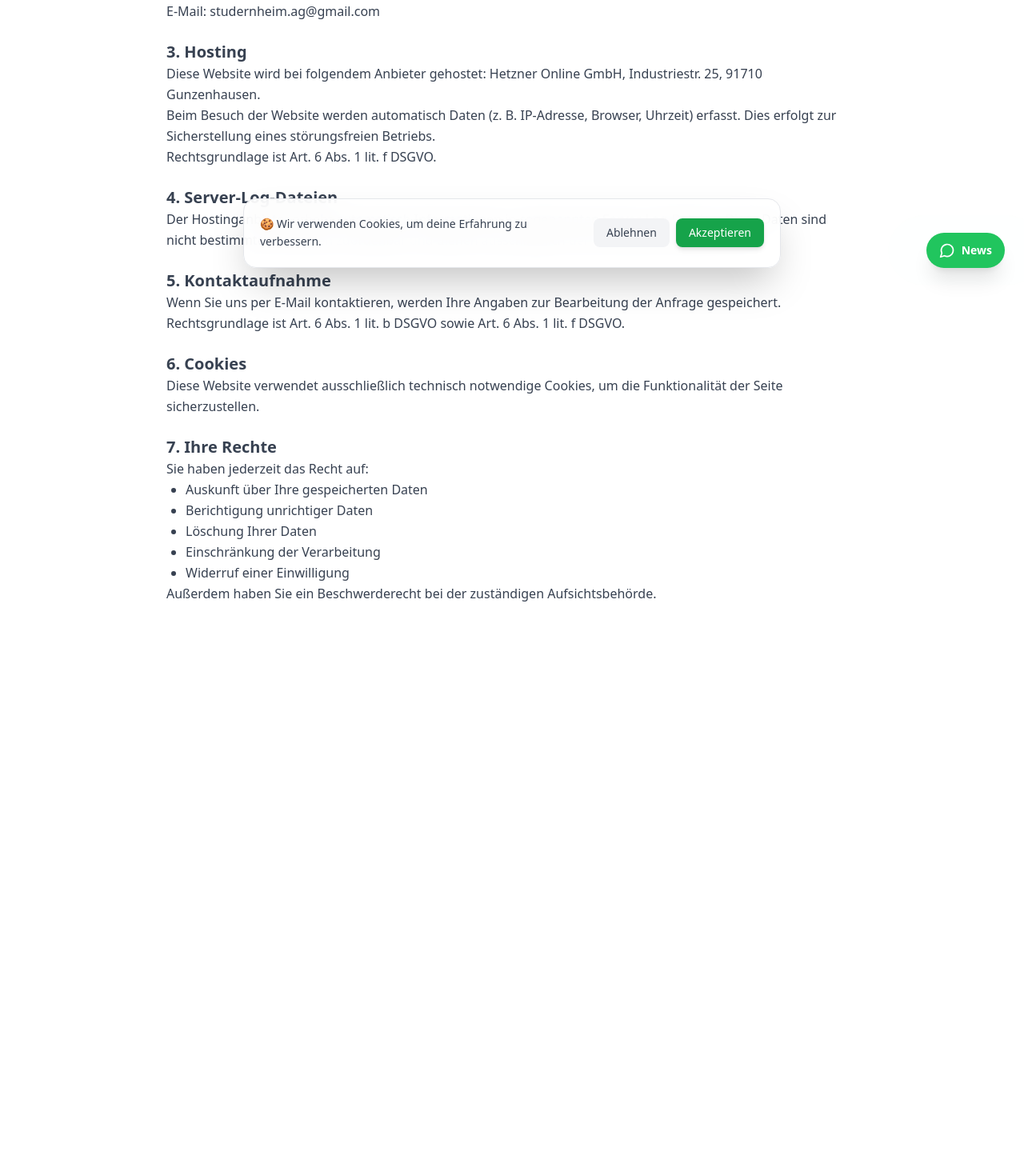
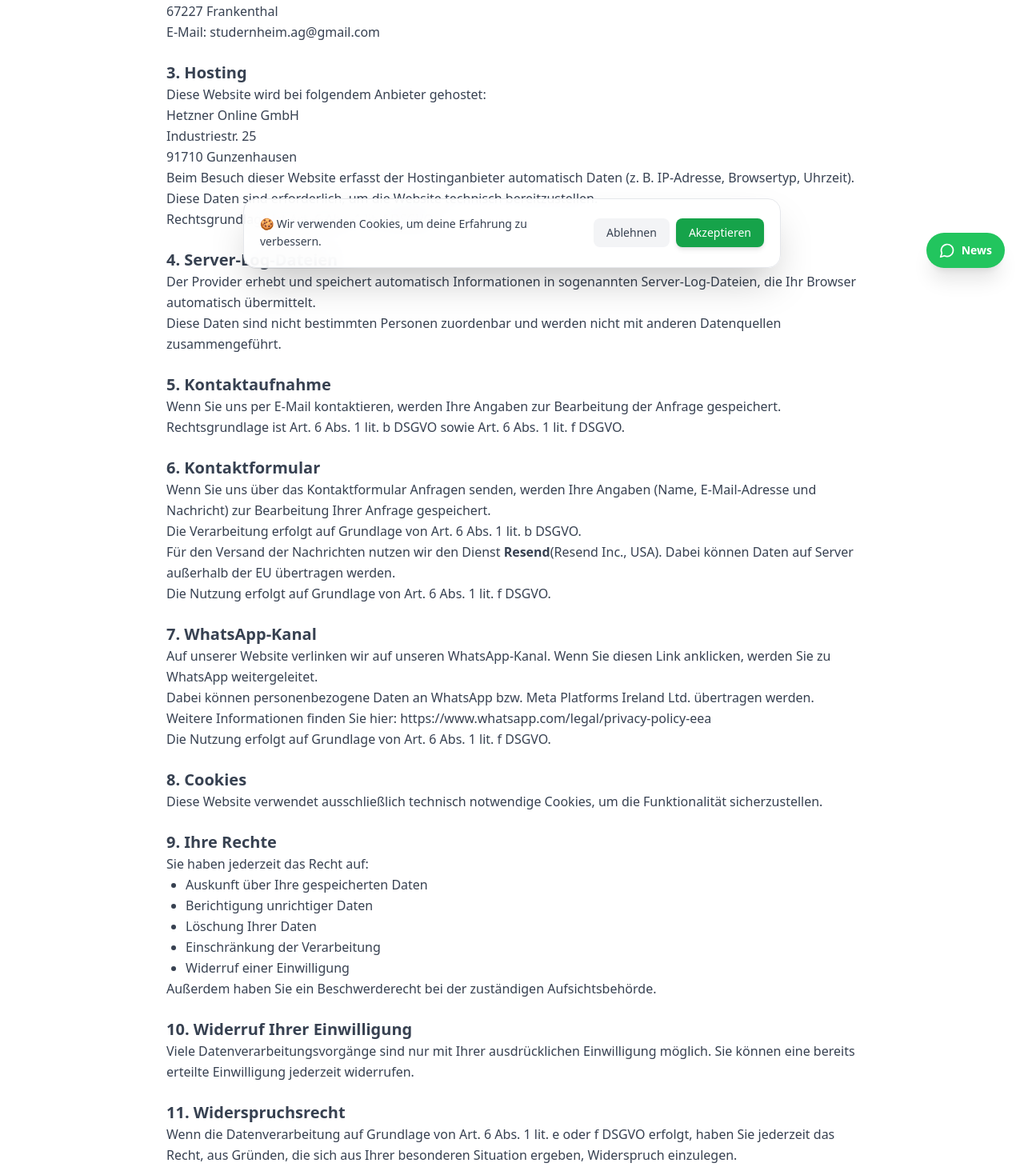
Before and after one commit to Wowax83/studernheim-website, a Next.js app: page /datenschutz in a window 1280 px wide. Shown: the part 441-1910 px from the top of the page at 80% size. Before the commit the page ends 1276 px from the top, so only its background shows below. Built offline with nearby package versions, Linux system fonts and the light colour scheme; no server answers.

Commit message:
Update page.tsx

```diff
--- a/app/datenschutz/page.tsx
+++ b/app/datenschutz/page.tsx
@@ -5,14 +5,21 @@ export default function Datenschutz() {
 
       <div className="space-y-6 text-gray-700 leading-relaxed">
 
+        {/* 1 */}
         <section>
           <h2 className="text-xl font-semibold">1. Allgemeine Hinweise</h2>
           <p>
-            Der Schutz Ihrer persönlichen Daten ist uns wichtig. Personenbezogene Daten sind alle Daten,
-            mit denen Sie persönlich identifiziert werden können.
+            Der Schutz Ihrer persönlichen Daten ist uns ein besonderes Anliegen.
+            Wir behandeln Ihre personenbezogenen Daten vertraulich und entsprechend
+            den gesetzlichen Datenschutzvorschriften sowie dieser Datenschutzerklärung.
+          </p>
+          <p>
+            Personenbezogene Daten sind alle Daten, mit denen Sie persönlich identifiziert
+            werden können.
           </p>
         </section>
 
+        {/* 2 */}
         <section>
           <h2 className="text-xl font-semibold">2. Verantwortlicher</h2>
           <p>
@@ -23,51 +30,103 @@ export default function Datenschutz() {
           </p>
         </section>
 
+        {/* 3 */}
         <section>
           <h2 className="text-xl font-semibold">3. Hosting</h2>
           <p>
             Diese Website wird bei folgendem Anbieter gehostet:
-            Hetzner Online GmbH, Industriestr. 25, 91710 Gunzenhausen.
           </p>
           <p>
-            Beim Besuch der Website werden automatisch Daten (z. B. IP-Adresse, Browser,
-            Uhrzeit) erfasst. Dies erfolgt zur Sicherstellung eines störungsfreien Betriebs.
+            Hetzner Online GmbH<br />
+            Industriestr. 25<br />
+            91710 Gunzenhausen
+          </p>
+          <p>
+            Beim Besuch dieser Website erfasst der Hostinganbieter automatisch Daten
+            (z. B. IP-Adresse, Browsertyp, Uhrzeit). Diese Daten sind erforderlich,
+            um die Website technisch bereitzustellen.
           </p>
           <p>
             Rechtsgrundlage ist Art. 6 Abs. 1 lit. f DSGVO.
           </p>
         </section>
 
+        {/* 4 */}
         <section>
           <h2 className="text-xl font-semibold">4. Server-Log-Dateien</h2>
           <p>
-            Der Hostinganbieter erhebt automatisch Informationen in sogenannten Server-Log-Dateien.
-            Diese Daten sind nicht bestimmten Personen zuordenbar und dienen ausschließlich der technischen Überwachung.
+            Der Provider erhebt und speichert automatisch Informationen in sogenannten
+            Server-Log-Dateien, die Ihr Browser automatisch übermittelt.
+          </p>
+          <p>
+            Diese Daten sind nicht bestimmten Personen zuordenbar und werden nicht mit
+            anderen Datenquellen zusammengeführt.
           </p>
         </section>
 
+        {/* 5 */}
         <section>
           <h2 className="text-xl font-semibold">5. Kontaktaufnahme</h2>
           <p>
-            Wenn Sie uns per E-Mail kontaktieren, werden Ihre Angaben zur Bearbeitung der Anfrage gespeichert.
+            Wenn Sie uns per E-Mail kontaktieren, werden Ihre Angaben zur Bearbeitung
+            der Anfrage gespeichert.
           </p>
           <p>
             Rechtsgrundlage ist Art. 6 Abs. 1 lit. b DSGVO sowie Art. 6 Abs. 1 lit. f DSGVO.
           </p>
         </section>
 
+        {/* 6 */}
         <section>
-          <h2 className="text-xl font-semibold">6. Cookies</h2>
+          <h2 className="text-xl font-semibold">6. Kontaktformular</h2>
           <p>
-            Diese Website verwendet ausschließlich technisch notwendige Cookies, um die Funktionalität der Seite sicherzustellen.
+            Wenn Sie uns über das Kontaktformular Anfragen senden, werden Ihre Angaben
+            (Name, E-Mail-Adresse und Nachricht) zur Bearbeitung Ihrer Anfrage gespeichert.
+          </p>
+          <p>
+            Die Verarbeitung erfolgt auf Grundlage von Art. 6 Abs. 1 lit. b DSGVO.
+          </p>
+          <p>
+            Für den Versand der Nachrichten nutzen wir den Dienst <strong>Resend</strong>
+            (Resend Inc., USA). Dabei können Daten auf Server außerhalb der EU übertragen werden.
+          </p>
+          <p>
+            Die Nutzung erfolgt auf Grundlage von Art. 6 Abs. 1 lit. f DSGVO.
           </p>
         </section>
 
+        {/* 7 */}
         <section>
-          <h2 className="text-xl font-semibold">7. Ihre Rechte</h2>
+          <h2 className="text-xl font-semibold">7. WhatsApp-Kanal</h2>
           <p>
-            Sie haben jederzeit das Recht auf:
+            Auf unserer Website verlinken wir auf unseren WhatsApp-Kanal. Wenn Sie diesen Link anklicken,
+            werden Sie zu WhatsApp weitergeleitet.
           </p>
+          <p>
+            Dabei können personenbezogene Daten an WhatsApp bzw. Meta Platforms Ireland Ltd. übertragen werden.
+          </p>
+          <p>
+            Weitere Informationen finden Sie hier:
+            https://www.whatsapp.com/legal/privacy-policy-eea
+          </p>
+          <p>
+            Die Nutzung erfolgt auf Grundlage von Art. 6 Abs. 1 lit. f DSGVO.
+          </p>
+        </section>
+
+        {/* 8 */}
+        <section>
+          <h2 className="text-xl font-semibold">8. Cookies</h2>
+          <p>
+            Diese Website verwendet ausschließlich technisch notwendige Cookies,
+            um die Funktionalität sicherzustellen.
+          </p>
+        </section>
+
+        {/* 9 */}
+        <section>
+          <h2 className="text-xl font-semibold">9. Ihre Rechte</h2>
+          <p>Sie haben jederzeit das Recht auf:</p>
           <ul className="list-disc ml-6">
             <li>Auskunft über Ihre gespeicherten Daten</li>
             <li>Berichtigung unrichtiger Daten</li>
@@ -80,6 +139,25 @@ export default function Datenschutz() {
           </p>
         </section>
 
+        {/* 10 */}
+        <section>
+          <h2 className="text-xl font-semibold">10. Widerruf Ihrer Einwilligung</h2>
+          <p>
+            Viele Datenverarbeitungsvorgänge sind nur mit Ihrer ausdrücklichen Einwilligung möglich.
+            Sie können eine bereits erteilte Einwilligung jederzeit widerrufen.
+          </p>
+        </section>
+
+        {/* 11 */}
+        <section>
+          <h2 className="text-xl font-semibold">11. Widerspruchsrecht</h2>
+          <p>
+            Wenn die Datenverarbeitung auf Grundlage von Art. 6 Abs. 1 lit. e oder f DSGVO erfolgt,
+            haben Sie jederzeit das Recht, aus Gründen, die sich aus Ihrer besonderen Situation ergeben,
+            Widerspruch einzulegen.
+          </p>
+        </section>
+
       </div>
     </main>
   )
```
